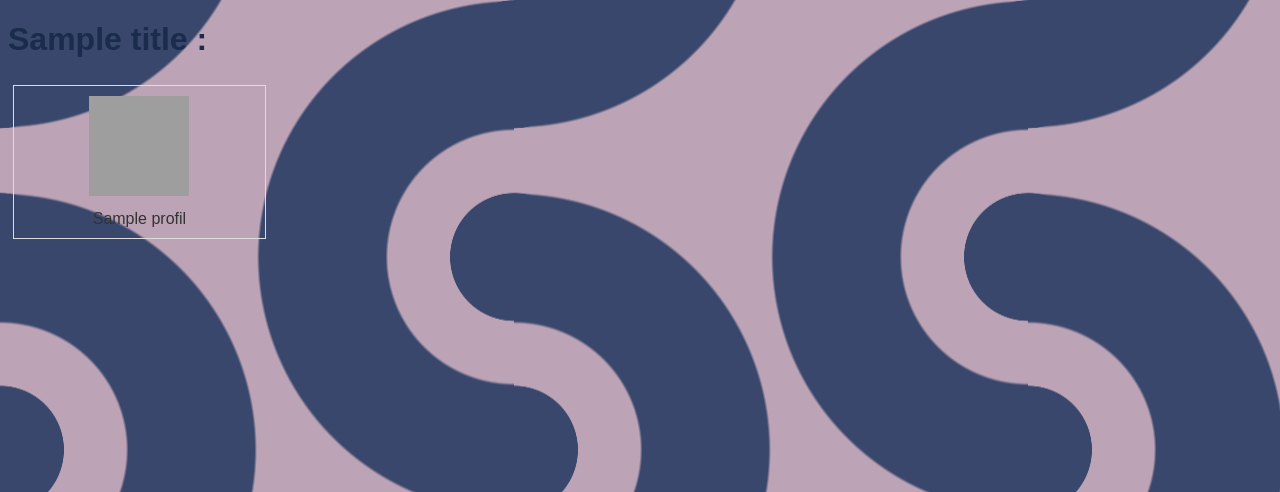
After one commit to Assassymfony/Fukafukashita, a Symfony app: template templates/profil/follow-list.html.twig in a window 1280 px wide. The commit adds this page. Shown: the top 492 px of the page. Run offline with Twig, Linux system fonts and the light colour scheme; the template is opened without the code that fills it: most values are stand-ins (such as "Sample title", 1, 10 or a date in 2020); style sheets or scripts are compiled from the project's sources; some libraries are stand-ins or nearby versions; grey boxes are pictures that could not be loaded.

Commit message:
follow adding, and list of followers

```diff
--- a/assets/styles/app.css
+++ b/assets/styles/app.css
@@ -1,8 +1,9 @@
 body {
     font-family: Arial, sans-serif;
-    background-color: #f0f0f0;
+    /* background-color: #f0f0f0; */
     color: #1a2c4c;
 }
+
 
 .profile-container {
     background-color: #fff;
@@ -45,6 +46,11 @@ body {
     color: #38476b;
 }
 
+.horizontal-layout {
+    display: flex;
+    align-items: center;
+}
+
 .follow-button {
     background-color: #38476b;
     color: #fff;
@@ -54,6 +60,30 @@ body {
     cursor: pointer;
     text-align: center;
     text-decoration: none;
+    margin: 4px;
+}
+
+.count-container {
+    display: flex;
+    margin-left: auto; /* Pushes the container to the right */
+}
+
+.count-button {
+    background-color: #38476b;
+    color: #fff;
+    padding: 10px 20px;
+    border: none;
+    border-radius: 4px;
+    cursor: pointer;
+    text-align: center;
+    text-decoration: none;
+    margin: 4px;
+}
+
+
+
+.count-button:hover{
+    background-color: #5c5d7f;
 }
 
 .follow-button:hover {
@@ -102,3 +132,20 @@ body {
     text-decoration: none;
     cursor: pointer;
 }
+
+html {
+    --s: 257px;
+    /* control the size */
+    --c1: #38476b;
+    --c2: #bda3b6;
+
+    --_c: var(--c1) calc(100% - var(--s)/2) 99%, #0000;
+    --_g: var(--s), #0000 calc(99% - var(--s)/2), var(--_c);
+    background:
+      radial-gradient(var(--s) at 100% var(--_g)),
+      radial-gradient(calc(var(--s)/4) at 50% calc(100%/3), var(--_c)) var(--s) 0,
+      radial-gradient(var(--s) at 0% var(--_g)) 0 calc(3*var(--s)) var(--c2);
+    background-size:
+      calc(2*var(--s)) calc(9*var(--s)/4),
+      calc(2*var(--s)) calc(3*var(--s)/4);
+  }
--- a/dbapplication.session.sql
+++ /dev/null
@@ -1,3 +0,0 @@
-SELECT * FROM profil;
-
-SELECT * FROM profil_profil;
--- /dev/null
+++ b/templates/profil/follow-list.html.twig
@@ -0,0 +1,55 @@
+{# templates/profil/list.html.twig #}
+
+{% extends 'base.html.twig' %}
+
+{% block title %}Liste des Profils{% endblock %}
+
+{% block stylesheets %}
+    <link rel="stylesheet" href="{{ asset('styles/app.css') }}">
+    <link rel="stylesheet" href="{{ asset('public/css/components/profil.css') }}">
+    <style>
+        .profile-list {
+            display: flex;
+            flex-wrap: wrap;
+        }
+        .profile-card {
+            width: calc(100% / 5);
+            padding: 10px;
+            box-sizing: border-box;
+            text-align: center;
+            border: 1px solid #ddd;
+            margin: 5px;
+        }
+        .profile-card img {
+            width: 100px;
+            height: 100px;
+            object-fit: cover;
+        }
+        .profile-card a {
+            display: block;
+            margin-top: 10px;
+            text-decoration: none;
+            color: #333;
+        }
+        .profile-card a:hover {
+            text-decoration: underline;
+        }
+    </style>
+{% endblock %}
+
+{% block body %}
+
+    <h1> {{title }} : </h1>
+    <div class="profile-list">
+        {% for profil in profils %}
+            <div class="profile-card">
+                <img src="https://api.dicebear.com/8.x/big-smile/svg?seed={{ profil.name }}" alt="Profile Image">
+                <a href="{{ path('profil_show', {id: profil.id}) }}">{{ profil.name }}</a>
+            </div>
+        {% endfor %}
+    </div>
+{% endblock %}
+
+{% block javascripts %}
+    <script src="{{ asset('scripts/scripts.js') }}"></script>
+{% endblock %}
```
Also changed, not shown: src/Controller/ProfilController.php (+44 -10 lines), src/Entity/Profil.php (+61 -23 lines), templates/posts/post.detail.html.twig (deleted, +0 -70 lines), templates/profil/index.html.twig (+25 -22 lines), templates/profil/followed.html.twig (deleted), var/data.db. Lines whose indentation alone changed are shown as unchanged.
